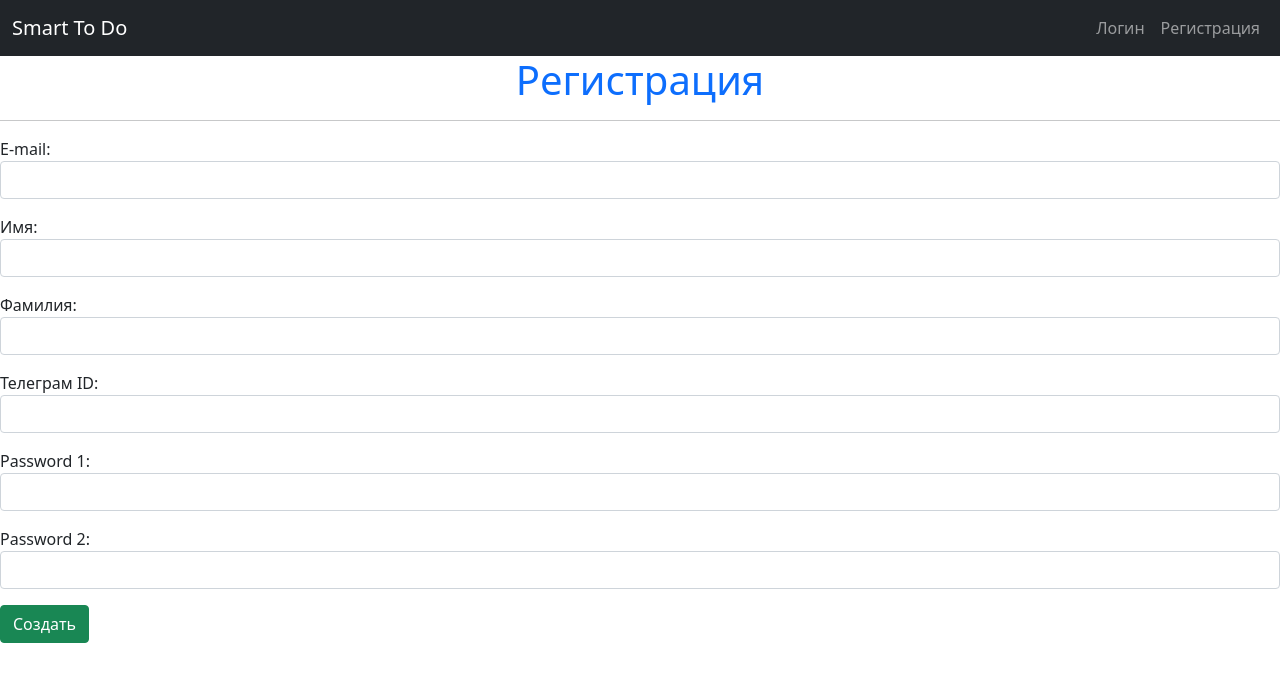
After one commit to saneksking/smart_todo_app, a Django app: page /register/ in a window 1280 px wide. The commit adds this page. Shown: the top 682 px of the page. Run offline with Django 5.2, Linux system fonts and the light colour scheme; some libraries are stand-ins or nearby versions.

Commit message:
Добавил возможность регистрации

```diff
--- /dev/null
+++ b/persons/forms.py
@@ -0,0 +1,25 @@
+from django import forms
+from persons.models import Person
+
+
+class SignUpForm(forms.ModelForm):
+    password_1 = forms.CharField(max_length=255)
+    password_2 = forms.CharField(max_length=255)
+
+    class Meta:
+        model = Person
+        fields = ['email', 'first_name', 'last_name', 'tg_id', 'password_1', 'password_2']
+        labels = {
+            'email': 'E-mail',
+            'first_name': 'Имя',
+            'last_name': 'Фамилия',
+            'tg_id': 'Телеграм ID',
+            'password_1': 'Пароль',
+            'password_2': 'Повтор пароля'
+        }
+
+    def clean_password(self):
+        cd = self.cleaned_data
+        if cd['password_1'] != cd['password_2']:
+            raise forms.ValidationError('Passwords dont\' match!')
+        return cd['password_2']
--- a/persons/models.py
+++ b/persons/models.py
@@ -37,3 +37,22 @@ class Person(AbstractBaseUser, PermissionsMixin):
     EMAIL_FIELD = 'email'
     USERNAME_FIELD = 'email'
     REQUIRED_FIELDS = ['first_name', 'last_name']
+
+
+class BotBase(models.Model):
+    title = models.CharField(max_length=200)
+    description = models.TextField(default='')
+    token = models.CharField(max_length=200)
+    active_status = models.BooleanField(default=False)
+    created_at = models.DateTimeField(auto_now_add=True)
+    updated_at = models.DateTimeField(auto_now=True)
+
+    class Meta:
+        abstract = True
+
+    def __str__(self):
+        return self.title
+
+
+class TgBot(BotBase):
+    pass
--- /dev/null
+++ b/persons/templates/persons/register.html
@@ -0,0 +1,16 @@
+{% extends "base.html" %}
+{% block title %}Регистрация{% endblock %}
+{% block content %}
+    <h1 class="text-primary text-center">Регистрация</h1>
+    <hr>
+    <form method="post">
+    {% csrf_token %}
+    {{ form.as_p }}
+    <button type="submit" class="btn btn-success">Создать</button>
+</form>
+{% endblock %}
+{% block js %}
+    <script>
+        $('#id_email, #id_first_name, #id_last_name, #id_password_1, #id_password_2, #id_tg_id').addClass('form-control')
+    </script>
+{% endblock %}
--- a/persons/urls.py
+++ b/persons/urls.py
@@ -8,5 +8,6 @@ app_name = 'persons'
 urlpatterns = [
     path('', login_required(views.index), name='index'),
     path('login/', views.login_view, name='login'),
-    path('logout/', views.logout_view, name='logout')
+    path('logout/', views.logout_view, name='logout'),
+    path('register/', views.register_view, name='register'),
 ]
--- a/persons/views.py
+++ b/persons/views.py
@@ -1,7 +1,9 @@
 from django.contrib.auth import authenticate, login, logout
 from django.shortcuts import render, redirect
-
+from persons.forms import SignUpForm
 from persons.models import Person
+from persons.models import TgBot
+from persons.smart_tg_bot import SmartTgBot
 
 
 def index(request):
@@ -43,3 +45,39 @@ def login_view(request):
 def logout_view(request):
     logout(request)
     return redirect('persons:index')
+
+
+def register_view(request):
+    if request.user.is_authenticated:
+        return redirect('persons:index')
+    message = request.session.pop('message', None)
+    if request.method == 'POST':
+        form = SignUpForm(request.POST)
+        if form.is_valid():
+            new_user = form.save(commit=False)
+            new_user.set_password(form.cleaned_data['password_1'])
+            new_user.save()
+            message = {
+                'type': 'success',
+                'text': f'Вы успешно зарегистрировались в системе.'
+            }
+            request.session['message'] = message
+            if 'tg_id' in request.POST:
+                person = Person.objects.last()
+                tg_bot = TgBot.objects.get(id=1)
+                smart_bot = SmartTgBot(tg_bot)
+                smart_bot.send_msg(f'{person.tg_id}', 'Поздравляю! Вы успешно зарегестрировались!')
+            return redirect('persons:login')
+        else:
+            message = {
+                'type': 'danger',
+                'text': f'Ошибка! Пользователь с таким E-mail уже зарегистрирован в системе.'
+            }
+            request.session['message'] = message
+    else:
+        form = SignUpForm
+    context = {
+        'form': form,
+        'message': message
+    }
+    return render(request, 'persons/register.html', context)
--- a/templates/base.html
+++ b/templates/base.html
@@ -25,6 +25,9 @@
         <li class="nav-item">
           <a class="nav-link" href="{% url 'persons:login' %}">Логин</a>
         </li>
+        <li class="nav-item">
+          <a class="nav-link" href="{% url 'persons:register' %}">Регистрация</a>
+        </li>
           {% endif %}
       </ul>
     </div>
```
Also changed, not shown: persons/smart_tg_bot.py (added, +27 -0 lines), requirements.txt (+5 -2 lines), persons/migrations/0002_tgbot.py (added).
